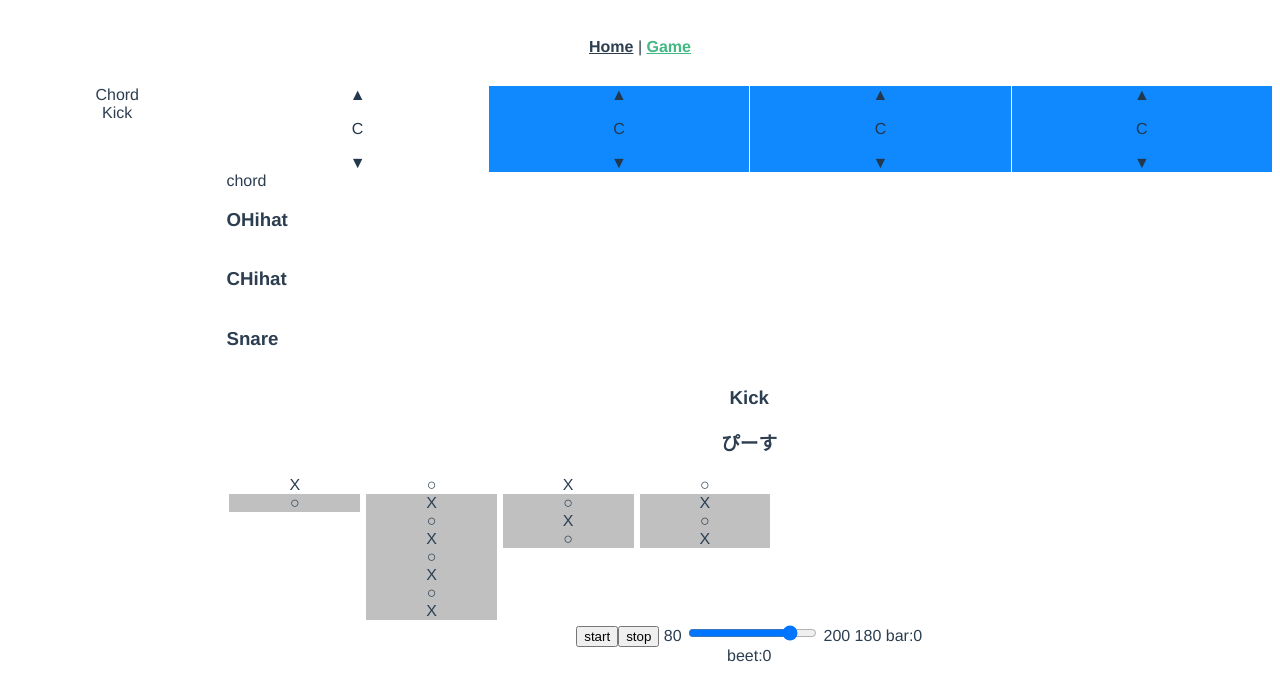
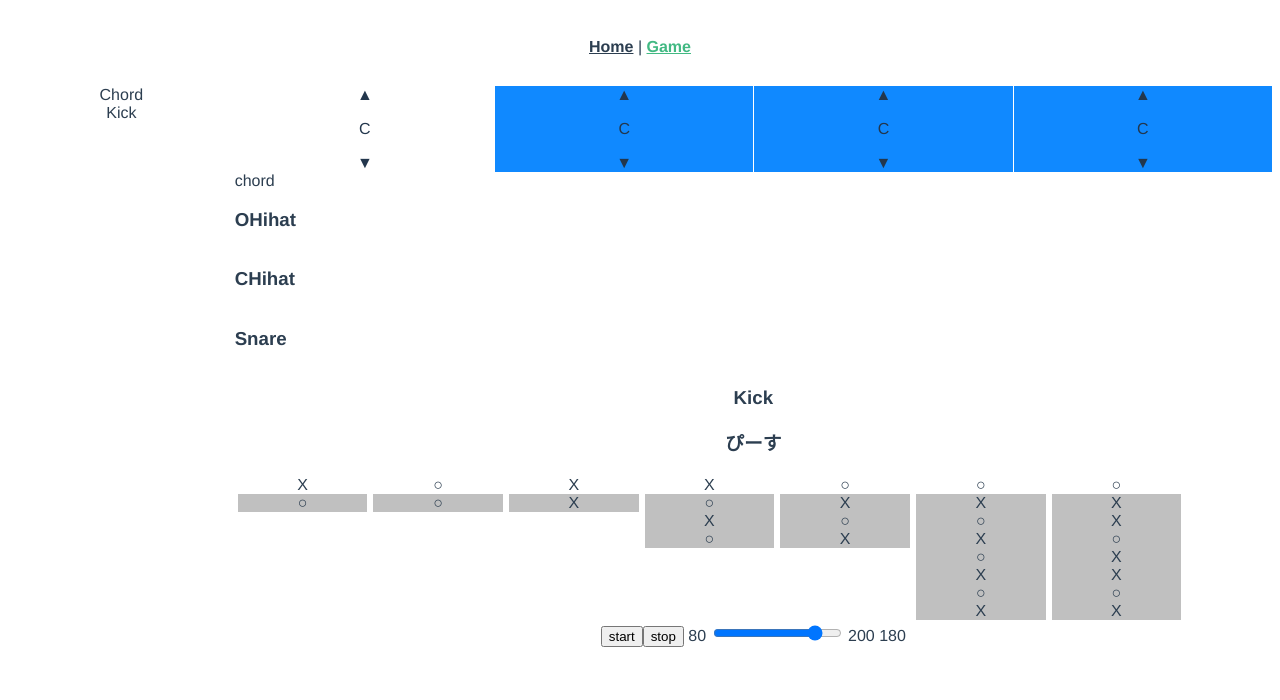
Before and after one commit to kenshin1025/othlohack2019_jsbach, a Vue app: page /game in a window 1280 px wide. Shown: the top 700 px of the page. Built offline with nearby package versions, Linux system fonts and the light colour scheme.

Commit message:
リズム追加

```diff
--- a/src/components/Beats.vue
+++ b/src/components/Beats.vue
@@ -188,9 +188,12 @@ export default {
       ohihatArray: [],
       itemsB: [
         { id: "0", type: "kick", notes: [0, 1] },
-        { id: "1", type: "kick", notes: [1, 0, 1, 0, 1, 0, 1, 0] },
-        { id: "2", type: "kick", notes: [0, 1, 0, 1] },
-        { id: "3", type: "kick", notes: [1, 0, 1, 0] }
+        { id: "1", type: "kick", notes: [1, 1] },
+        { id: "2", type: "kick", notes: [0, 0] },
+        { id: "3", type: "kick", notes: [0, 1, 0, 1] },
+        { id: "4", type: "kick", notes: [1, 0, 1, 0] },
+        { id: "5", type: "kick", notes: [1, 0, 1, 0, 1, 0, 1, 0] },
+        { id: "6", type: "kick", notes: [1, 0, 0, 1, 0, 0, 1, 0] },
       ],
       kickNotes: [0, 0, 0, 0, 0, 0, 0, 0],
       snareNotes: [0, 0, 0, 0, 0, 0, 0, 0],
--- a/src/components/Score.vue
+++ b/src/components/Score.vue
@@ -13,8 +13,8 @@
         <input type="range" min="80" max="200" step="1" v-model="bpm">
         200
         {{bpm}}
-      bar:{{ this.bar }}<br />
-      beet:{{ this.beat }}
+      <!-- bar:{{ this.bar }}<br />
+      beet:{{ this.beat }} -->
     </div>
   </div>
 </template>
```
